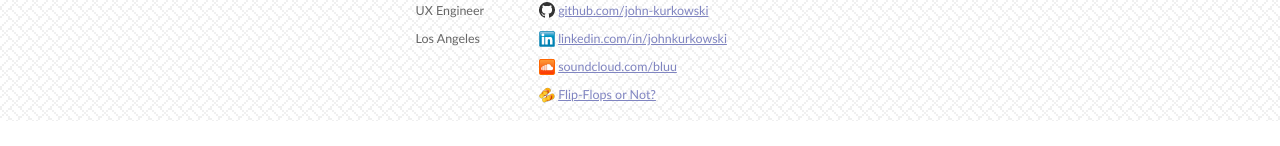
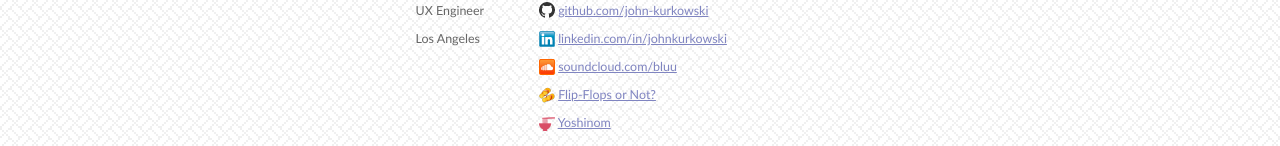
Before and after one commit to john-kurkowski/john-kurkowski.github.io, a Jekyll site: the page built from index.html, in a window 1280 px wide. Shown: the part 1495-1641 px from the top of the page. Built offline with Jekyll 4.4.1, drawn with Linux system fonts in a browser that asks for light colours; nearby versions of some CDN libraries; before the commit the page ends 1616 px from its top, so only the background shows below that.

Commit message:
Yoshinom in footer

```diff
--- a/_layouts/base.html
+++ b/_layouts/base.html
@@ -106,6 +106,10 @@
                     <a href="http://flipflopsornot.com"><img src="/images/flipflopsornot.ico" width="16" height="16" /></a>
                     <a href="http://flipflopsornot.com">Flip-Flops or Not?</a>
                   </li>
+                  <li class="line">
+                    <a href="http://www.yoshinom.com"><img src="/images/noodles.ico" width="16" /></a>
+                    <a href="http://www.yoshinom.com">Yoshinom</a>
+                  </li>
                   <li class="line" style="display: none;">
                     <a href="https://plus.google.com/+JohnKurkowski?rel=author">Google</a>
                   </li>
```
Also changed, not shown: images/noodles.ico (added).
